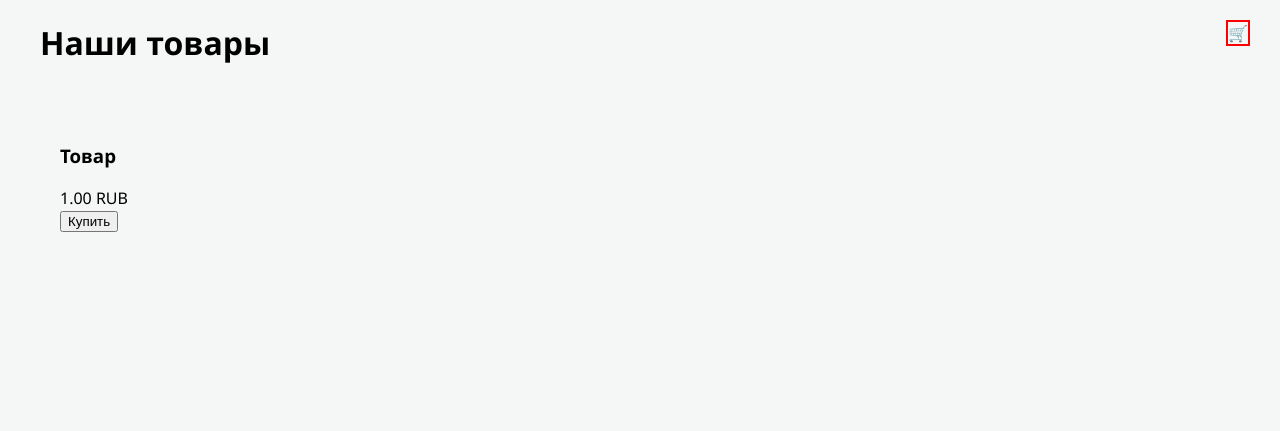
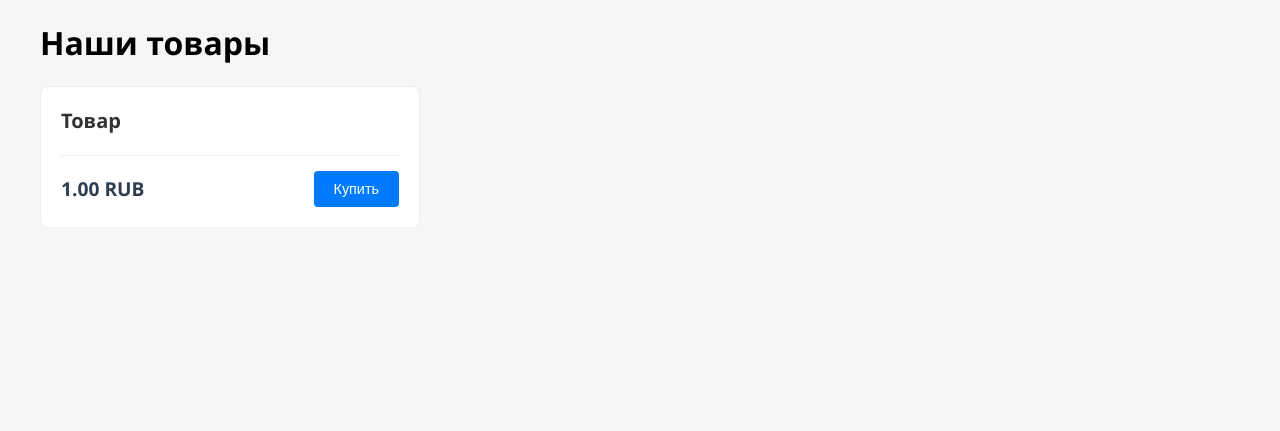
Before and after one commit to SmallShorty/django_payment_system, a Django app: page /catalog/ in a window 1280 px wide. Shown: the top 431 px of the page. Run offline with Django 5.2, Linux system fonts and the light colour scheme; data comes from the database, SQL or seed files in the repository; data that the repository does not hold is empty; parts of the project's set-up code (start-up, migrations or seed data) failed here and were passed over.

Commit message:
added css to pages

```diff
--- /dev/null
+++ b/static/css/catalog/product_list.css
@@ -0,0 +1,53 @@
+.product-grid {
+    display: grid;
+    grid-template-columns: repeat(auto-fill, minmax(280px, 1fr));
+    gap: 30px;
+}
+
+.product-card {
+    background: #fff;
+    border: 1px solid #eee;
+    border-radius: 8px;
+    padding: 20px;
+    display: flex;
+    flex-direction: column;
+    justify-content: space-between;
+}
+
+.product-name {
+    margin-top: 0;
+    margin-bottom: 15px;
+    font-size: 1.25rem;
+    color: #333;
+    line-height: 1.4;
+}
+
+.product-footer {
+    display: flex;
+    align-items: center;
+    justify-content: space-between;
+    margin-top: 20px;
+    padding-top: 15px;
+    border-top: 1px solid #eee;
+}
+
+.product-price {
+    font-size: 1.2rem;
+    font-weight: bold;
+    color: #2c3e50;
+}
+
+.product-footer button {
+    background-color: #007bff;
+    color: white;
+    border: none;
+    padding: 10px 20px;
+    border-radius: 4px;
+    cursor: pointer;
+    font-size: 0.9rem;
+    transition: background 0.2s;
+}
+
+.product-footer button:hover {
+    background-color: #0056b3;
+}
--- a/static/css/catalog/shop.css
+++ b/static/css/catalog/shop.css
@@ -1,9 +1,18 @@
 .cart-widget {
   position: fixed;
   top: 20px;
-  right: 30px;
+  right: 20px;
   z-index: 1000;
-  border: 2px solid red;
+  display: block;
+}
+.cart-link {
+  position: relative;
+  display: inline-flex;
+  align-items: center;
+  justify-content: center;
+  text-decoration: none;
+  font-size: 2rem;
+  transition: transform 0.2s;
 }
 
 .cart-link:hover {
@@ -12,15 +21,28 @@
 
 .cart-count-badge {
   position: absolute;
-  top: -5px;
-  right: -10px;
+  top: -2px;
+  right: -8px;
   background-color: #e74c3c;
   color: white;
-  font-size: 0.8rem;
+  font-size: 0.75rem;
   font-weight: bold;
-  padding: 2px 7px;
+
+  display: flex;
+  align-items: center;
+  justify-content: center;
+
+  min-width: 20px;
+  height: 20px;
+  padding: 2px;
   border-radius: 50%;
+  aspect-ratio: 1 / 1;
+
   border: 2px solid white;
-  min-width: 15px;
-  text-align: center;
+  box-sizing: border-box;
+  line-height: 1;
 }
+
+.cart-count-badge:empty {
+  display: none;
+}
--- a/templates/catalog/product_list.html
+++ b/templates/catalog/product_list.html
@@ -2,14 +2,13 @@
 {% load static %}
 
 {% block extra_head %}
-<link rel="stylesheet" href="{% static 'css/catalog/item_detail.css' %}" />
+<link rel="stylesheet" href="{% static 'css/catalog/product_list.css' %}" />
 <link rel="stylesheet" href="{% static 'css/catalog/shop.css' %}" />
 {% endblock %}
 
 {% block shop_content %}
 <div class="container">
     <h1 class="page-title">Наши товары</h1>
-
     <div class="product-grid">
         {% for item in items %}
             <div class="product-card">
--- a/templates/catalog/shop.html
+++ b/templates/catalog/shop.html
@@ -7,14 +7,14 @@
 
 {% block content %}
 <div class="shop-wrapper">
+    {% if cart_total_quantity > 0 %}
     <div class="cart-widget">
         <a href="{% url 'cart_detail' %}" class="cart-link">
-            🛒
-            {% if cart_total_quantity > 0 %}
-                <span class="cart-count-badge">{{ cart_total_quantity }}</span>
-            {% endif %}
+            <span class="cart-icon">🛒</span>
+            <span class="cart-count-badge">{{ cart_total_quantity }}</span>
         </a>
     </div>
+    {% endif %}
 
     <div class="shop-main-area">
         {% block shop_content %}{% endblock %}
```
Also changed, not shown: static/css/catalog/cart_detail.css (added, +176 -0 lines), templates/catalog/cart_detail.html (+64 -24 lines).
